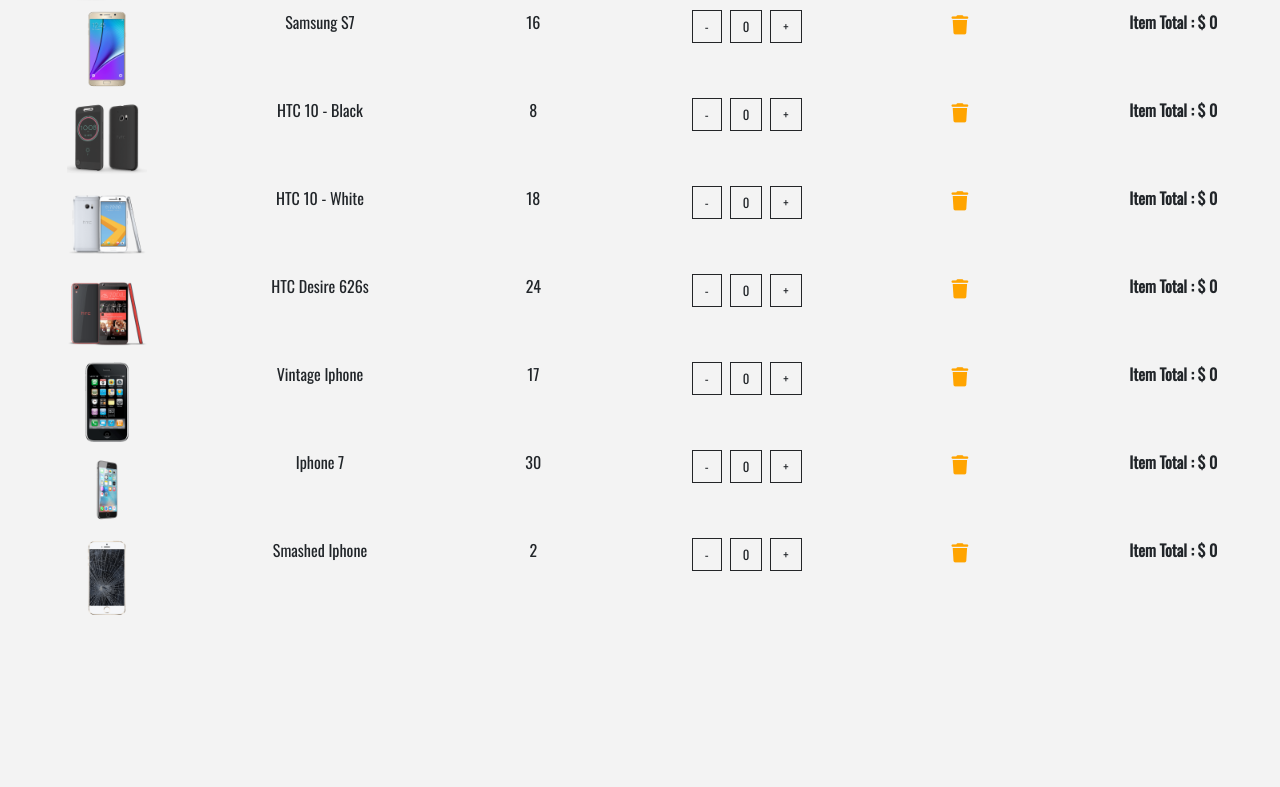
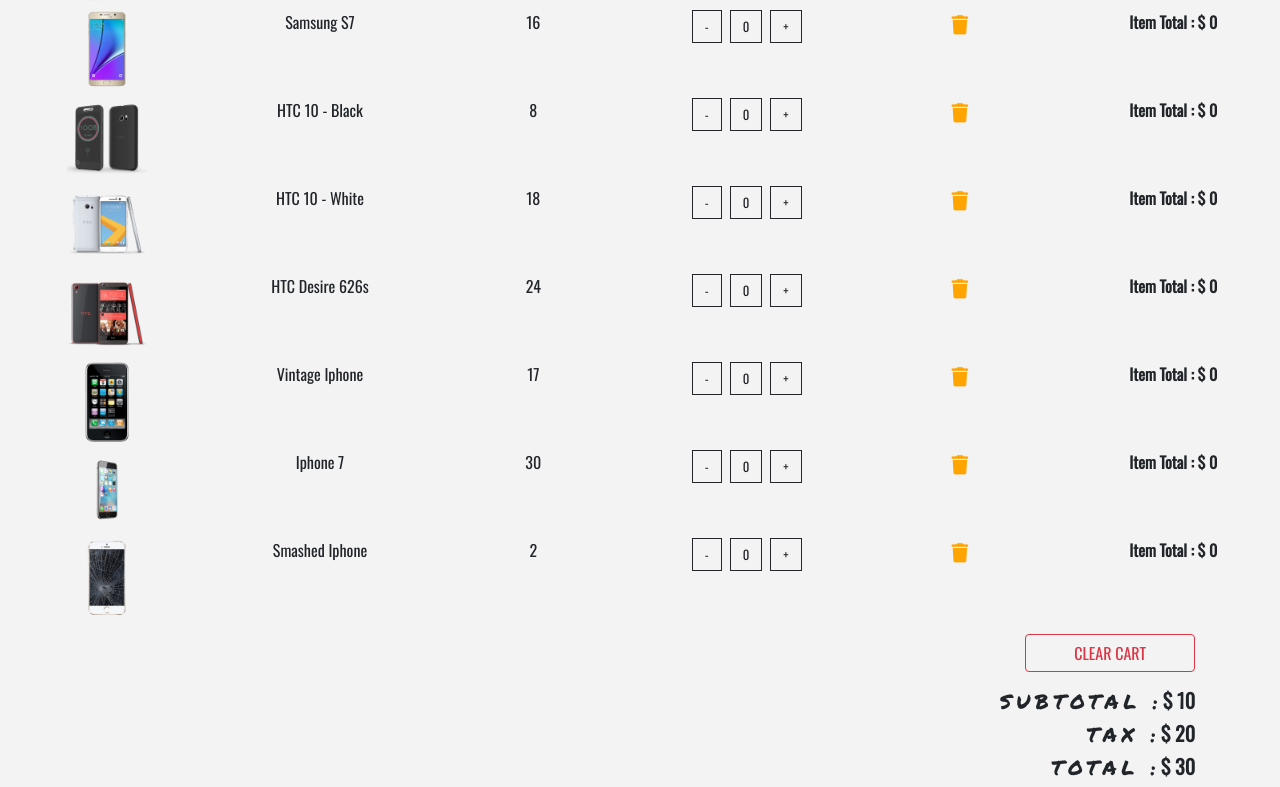
Before and after one commit to BlagovestGerov/vista-react-app, a React (Create React App) app: page /cart in a window 1280 px wide. Shown: the part 264-1051 px from the top of the page. Before the commit the page ends 890 px from the top, so only its background shows below. Built offline with nearby package versions, Linux system fonts and the light colour scheme.

Commit message:
Added the rest cart page info view

```diff
--- a/src/components/Cart/Cart.js
+++ b/src/components/Cart/Cart.js
@@ -4,6 +4,7 @@
 import EmptyCart from './EmptyCart';
 import {ProductConsumer} from '../../context';
 import CartList from './CartList';
+import CartTotals from './CartTotals';
 
 export default function Cart() {
     return (
@@ -17,6 +18,7 @@
                                 <Title name="your" title="cart" />
                                 <CartColumns />
                                 <CartList value={value}/>
+                                <CartTotals value={value} />
                                 </React.Fragment>
                             )
                         }else{
--- /dev/null
+++ b/src/components/Cart/CartTotals.js
@@ -0,0 +1,46 @@
+import React from 'react'
+import {Link} from 'react-router-dom';
+
+export default function CartTotals({value}) {
+    const {cartSubTotal, cartTax, cartTotal, clearCart} = value;
+    return (
+        <React.Fragment>
+            <div className="container">
+                <div className="row">
+                    <div className="col-10 mt-2 ml-md-auto col-sm-8 text-capitalize text-right">
+                        <Link to="/">
+                        <button className="btn btn-outline-danger text-uppercase mb-3 px-5"
+                        type="button"
+                        onClick={()=>{
+                            clearCart()
+                        }}
+                        >
+                            clear cart
+                        </button>
+                        </Link>
+                            <h5>
+                            <span className="text-title">
+                            subtotal :
+                            </span>
+                            <strong>$ {cartSubTotal}</strong>
+                            </h5>
+
+                            <h5>
+                            <span className="text-title">
+                            tax :
+                            </span>
+                            <strong>$ {cartTax}</strong>
+                            </h5>
+
+                            <h5>
+                            <span className="text-title">
+                            total :
+                            </span>
+                            <strong>$ {cartTotal}</strong>
+                            </h5>
+                    </div>
+                </div>
+            </div>
+        </React.Fragment>
+    )
+}
--- a/src/context.js
+++ b/src/context.js
@@ -10,9 +10,9 @@
         cart: storeProducts,
         modalOpen: false,
         modalProduct:detailProduct,
-        cartSubTotal:0,
-        cartTax:0,
-        cartTotal:0
+        cartSubTotal:10,
+        cartTax:20,
+        cartTotal:30
     };
 
     componentDidMount() {
```
